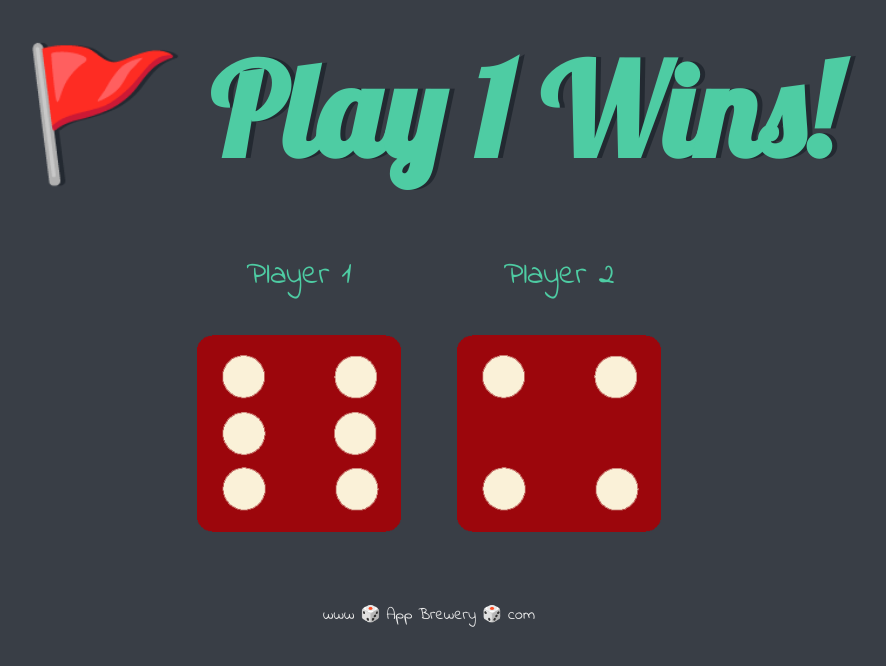
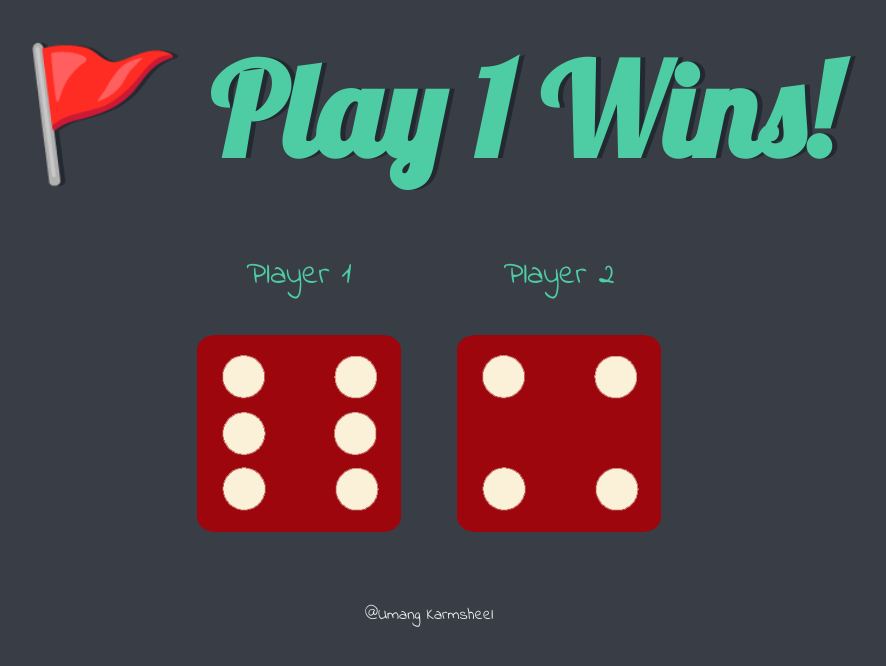
Before and after one commit to UmangKarmsheeL/diceGame, a plain HTML site: page dicee.html in a window 1280 px wide. Shown: the whole page, without its empty margins (211-1097 px from the left). Drawn offline with Linux system fonts and the light colour scheme.

Commit message:
Update dicee.html

```diff
--- a/dicee.html
+++ b/dicee.html
@@ -29,6 +29,6 @@
       </body>
 
       <footer>
-        www 🎲 App Brewery 🎲 com
+       @Umang Karmsheel
       </footer>
     </html>
```
